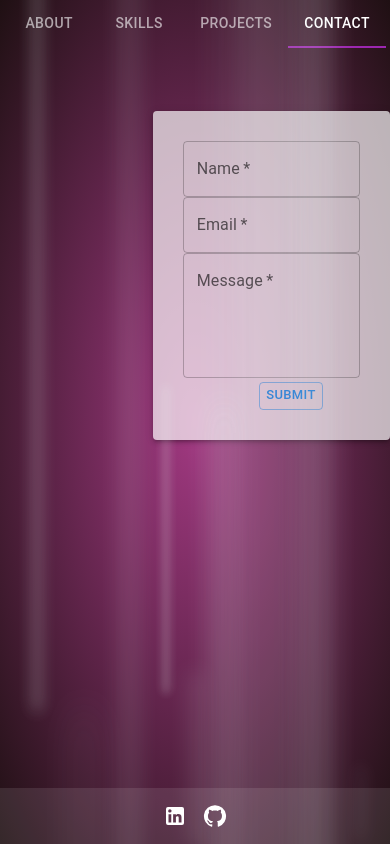
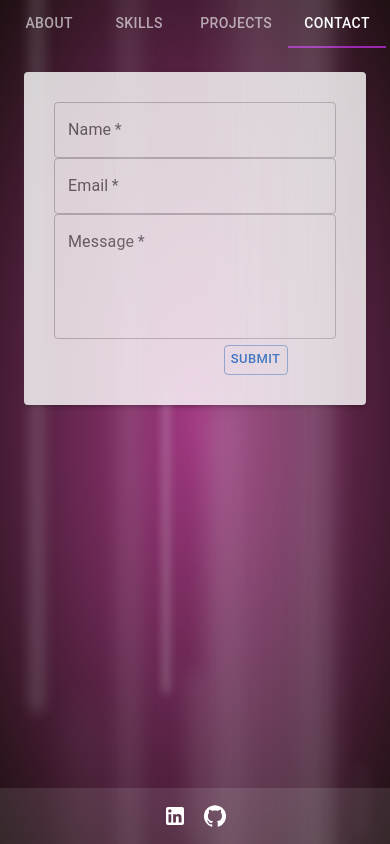
Before and after one commit to saashd/MyPortfolio, a React (Create React App) app: page / in a window 390 px wide. Both pictures are taken after a click on the tab "CONTACT". Built offline with nearby package versions, Linux system fonts and the light colour scheme; the HTML template or start-up script is replaced by a standard one.

Commit message:
update css to add responsivity

```diff
--- a/package.json
+++ b/package.json
@@ -45,7 +45,6 @@
   "devDependencies": {
     "cors": "^2.8.5",
     "nodemailer": "^6.8.0",
-    "react-responsive": "^9.0.2",
     "react-router-dom": "^6.4.4"
   }
 }
--- a/src/components/Contact.js
+++ b/src/components/Contact.js
@@ -30,20 +30,10 @@ const ContactForm = () => {
 
 
         <form onSubmit={handleSubmit}>
-            <Paper
+            <Paper className="contact"
 
                 elevation={3}
-                style={{
-                    width: "fit-content",
-                    height: "fit-content",
-                    position: 'absolute',
-                    marginLeft: "33%",
-                    marginTop: "10%",
-                    display: 'inline',
-                    background: "#ffffffad",
-                    padding: "30px",
-
-                }}>
+                >
                 <TextField fullWidth
                            label="Name"
                            id="name"
--- a/src/components/Projects.js
+++ b/src/components/Projects.js
@@ -6,11 +6,7 @@ import "./style.css"
 export default function Projects() {
     return (
         <section className="projects">
-            <div
-                style={{
-                    overflow:"auto",
-                width: "70%",
-                height: "60vh"}}>
+
                 {projects.map((project) => (
                     <div style={{display: "flex"}}
                          key={project.image}>
@@ -39,7 +35,6 @@ export default function Projects() {
 
                     </div>
                 ))}
-            </div>
         </section>
     );
 }
--- a/src/components/style.css
+++ b/src/components/style.css
@@ -28,9 +28,9 @@ body {
     margin: auto;
     transition: .3s;
     padding: 0.5em;
-   position:fixed;
-    top:70vh;
-    right:17vh
+    position: fixed;
+    top: 70vh;
+    right: 17vh
 
 
 }
@@ -254,14 +254,6 @@ button:focus {
     }
 }
 
-.about {
-    font-size:x-small;
-    display: block;
-    text-align: center;
-    top: 20%;
-    left: 50%;
-    position: fixed
-}
 
 .header {
     transform: translate(-50%, -50%);
@@ -478,30 +470,73 @@ button:focus {
     transform: translate(95vw, 90vh);
 }
 
+.about {
+    font-size: x-small;
+    display: block;
+    text-align: center;
+    top: 20%;
+    left: 50%;
+    position: fixed;
+}
+
+.contact {
+    width: fit-content;
+    height: fit-content;
+    background: #ffffffad;
+    padding: 30px;
+    opacity: 0.8;
+    margin: auto;
+    text-align: center;
+}
+
 @media (min-width: 200px) {
     .skills {
+        overflow: auto;
         color: white;
         padding: 5%;
+        margin: auto;
+        text-align: left;
+        left: 100px;
+        position: absolute;
+        height: 500px;
+
+    }
+
+    .projects {
+        color: white;
         overflow-y: auto;
         height: 500px;
+        width: 300px;
+
     }
+
 }
 
 @media (min-width: 768px) {
     .skills {
-        overflow-y: auto;
+        overflow: auto;
         color: white;
         padding: 5%;
-        margin-left: 30%;
+        margin: auto;
+        text-align: left;
+        left: 100px;
+        position: absolute;
+
     }
+
+    .projects {
+        color: white;
+        padding: 5%;
+        margin-left: 20%;
+        width: 700px;
+        height: 400px;
+        overflow: auto;
+        right: 50px;
+        position: absolute;
+    }
+
 }
 
-
-.projects {
-    color: white;
-    padding: 5%;
-    margin-left: 25%;
-}
 
 img {
     width: 100px;
```
